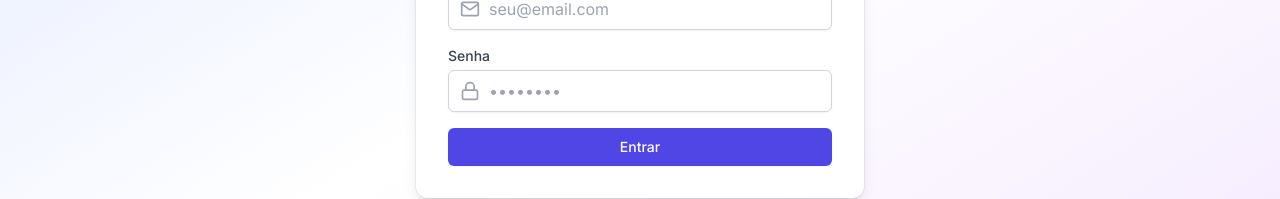
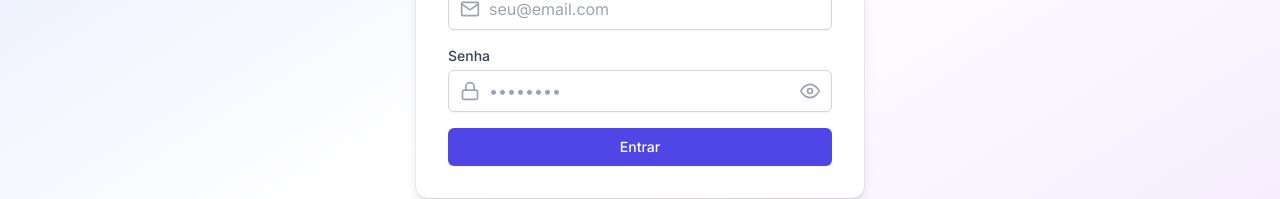
Before and after one commit to SistemaMuseTera/SistemaMuseTera, a Next.js app: page /login in a window 1280 px wide. Shown: the part 395-594 px from the top of the page. Built offline with nearby package versions, Linux system fonts and the light colour scheme.

Commit message:
feat: adiciona botão para visualizar senha
- Adiciona botão para mostrar/ocultar senha
- Melhora a interface do formulário de login
- Adiciona feedback visual ao passar o mouse sobre o botão

```diff
--- a/src/app/login/page.tsx
+++ b/src/app/login/page.tsx
@@ -4,18 +4,23 @@
 import { signIn } from 'next-auth/react'
 import { useRouter } from 'next/navigation'
 import { Card } from '@/components/ui/Card'
-import { FiMail, FiLock, FiAlertCircle, FiMusic } from 'react-icons/fi'
+import { FiMail, FiLock, FiAlertCircle, FiMusic, FiEye, FiEyeOff } from 'react-icons/fi'
 
 export default function LoginPage() {
   const router = useRouter()
   const [error, setError] = useState<string | null>(null)
   const [isLoading, setIsLoading] = useState(false)
+  const [showPassword, setShowPassword] = useState(false)
   const [formData, setFormData] = useState({ email: '', password: '' })
 
   const handleChange = (e: React.ChangeEvent<HTMLInputElement>) => {
     const { name, value } = e.target
     setFormData(prev => ({ ...prev, [name]: value }))
     setError(null)
+  }
+
+  const togglePasswordVisibility = () => {
+    setShowPassword(!showPassword)
   }
 
   const handleSubmit = async (e: React.FormEvent<HTMLFormElement>) => {
@@ -96,14 +101,25 @@
               <input
                 id="password"
                 name="password"
-                type="password"
+                type={showPassword ? "text" : "password"}
                 autoComplete="current-password"
                 required
                 value={formData.password}
                 onChange={handleChange}
-                className="block w-full pl-10 pr-3 py-2 border border-gray-300 rounded-md shadow-sm focus:ring-indigo-500 focus:border-indigo-500"
+                className="block w-full pl-10 pr-10 py-2 border border-gray-300 rounded-md shadow-sm focus:ring-indigo-500 focus:border-indigo-500"
                 placeholder="••••••••"
               />
+              <button
+                type="button"
+                onClick={togglePasswordVisibility}
+                className="absolute inset-y-0 right-0 pr-3 flex items-center"
+              >
+                {showPassword ? (
+                  <FiEyeOff className="h-5 w-5 text-gray-400 hover:text-gray-500" />
+                ) : (
+                  <FiEye className="h-5 w-5 text-gray-400 hover:text-gray-500" />
+                )}
+              </button>
             </div>
           </div>
 
```
